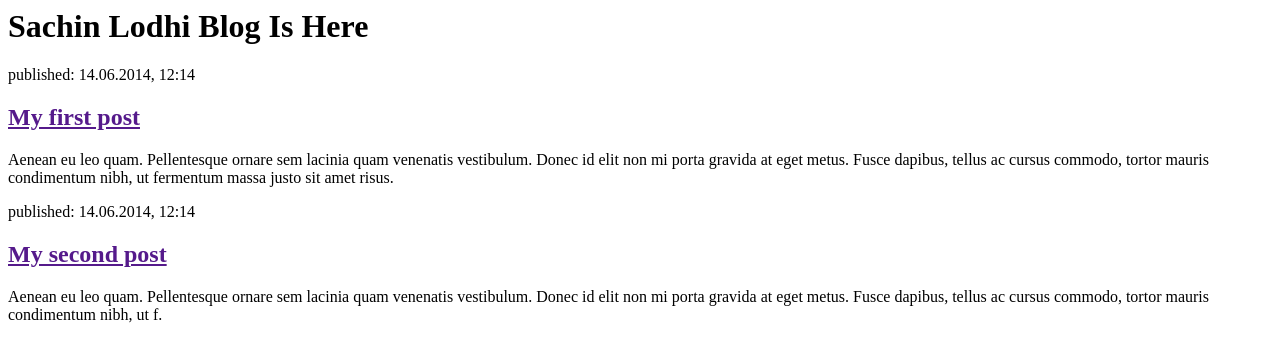
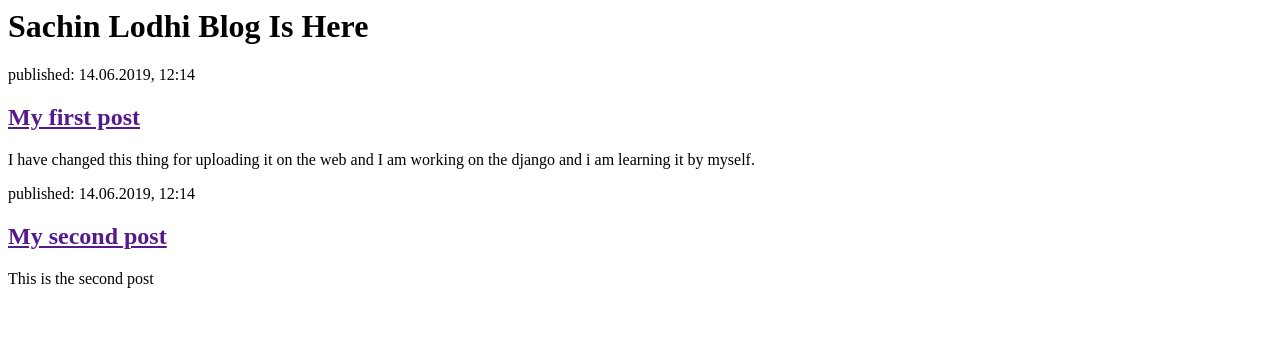
Before and after one commit to sachinlodhi/my-first-blog, a Django app: page / in a window 1280 px wide. Shown: the top 362 px of the page. Run offline with Django 3.2, Linux system fonts and the light colour scheme.

Commit message:
This is the second change for the blog app

```diff
--- a/blog/templates/blog/post_list.html
+++ b/blog/templates/blog/post_list.html
@@ -8,15 +8,15 @@
         </div>
 
         <div>
-            <p>published: 14.06.2014, 12:14</p>
+            <p>published: 14.06.2019, 12:14</p>
             <h2><a href="">My first post</a></h2>
-            <p>Aenean eu leo quam. Pellentesque ornare sem lacinia quam venenatis vestibulum. Donec id elit non mi porta gravida at eget metus. Fusce dapibus, tellus ac cursus commodo, tortor mauris condimentum nibh, ut fermentum massa justo sit amet risus.</p>
+            <p>I have changed this thing for uploading it on the web and I am working on the django and i am learning it by myself.</p>
         </div>
 
         <div>
-            <p>published: 14.06.2014, 12:14</p>
+            <p>published: 14.06.2019, 12:14</p>
             <h2><a href="">My second post</a></h2>
-            <p>Aenean eu leo quam. Pellentesque ornare sem lacinia quam venenatis vestibulum. Donec id elit non mi porta gravida at eget metus. Fusce dapibus, tellus ac cursus commodo, tortor mauris condimentum nibh, ut f.</p>
+            <p>This is the second post</p>
         </div>
     </body>
 </html>
```
